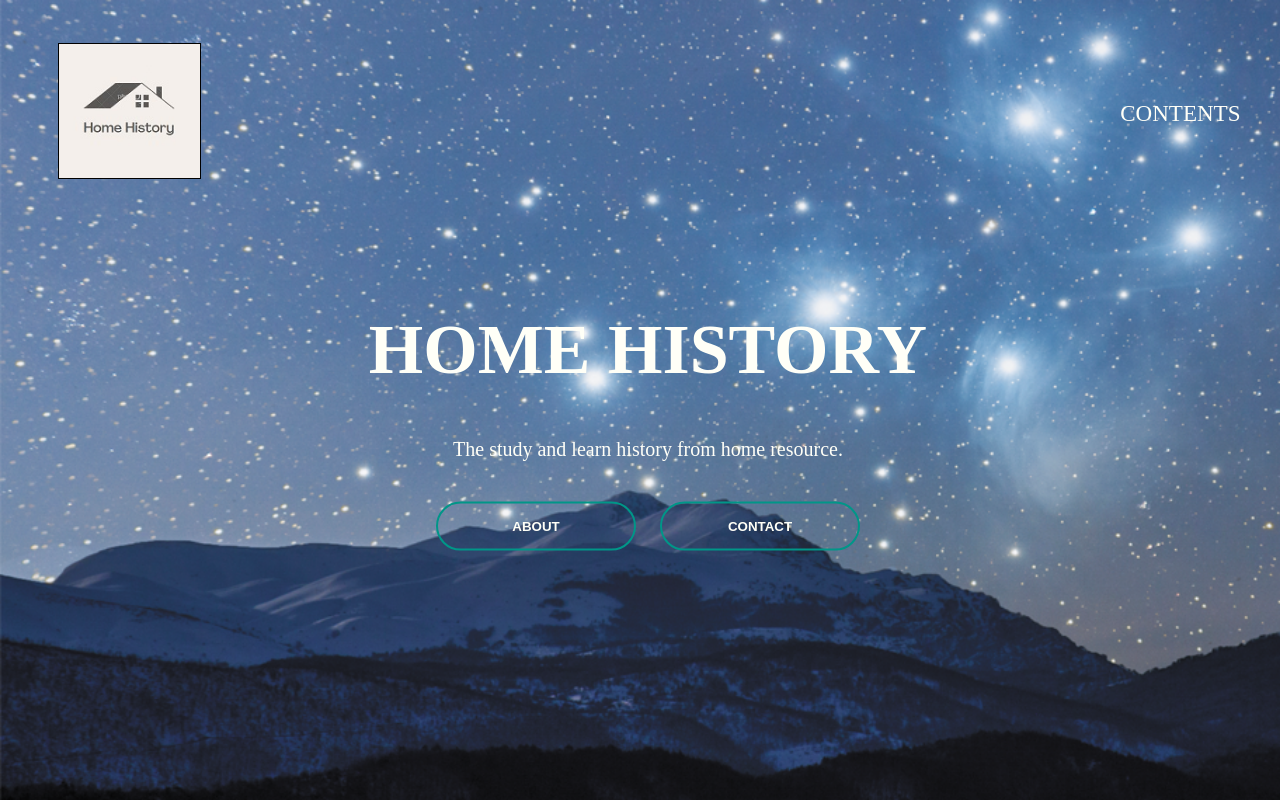
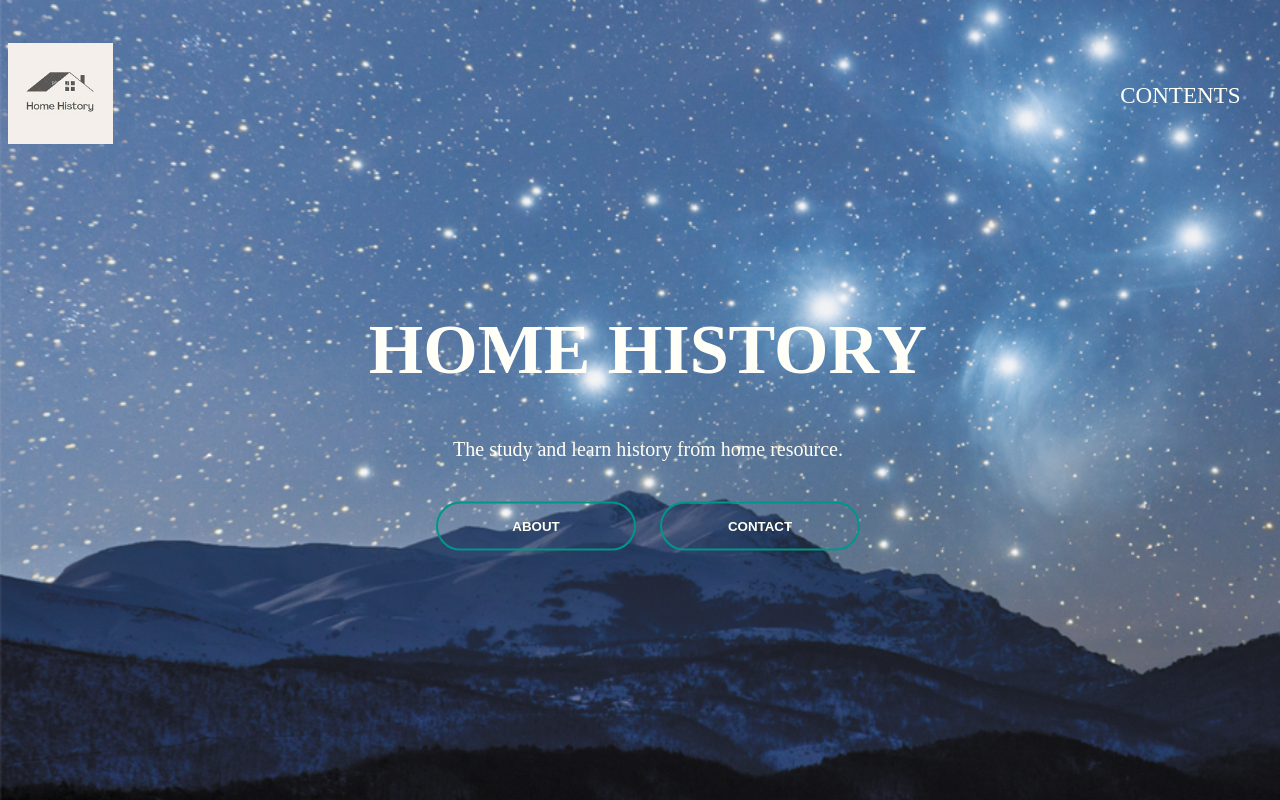
Before and after one commit to Home-History/learn, a plain HTML site: page index.html in a window 1280 px wide. Drawn offline with Linux system fonts and the light colour scheme.

Commit message:
Add files via upload

```diff
--- a/homestyle.css
+++ b/homestyle.css
@@ -1,7 +1,9 @@
-body{
+body {
 	background-repeat: no-repeat;
 	background-attachment: fixed;
 	background-size: cover;
+	overflow-y: hidden;
+	overflow-x: hidden;
 }
 
 .navbar{
@@ -13,12 +15,7 @@ body{
 	justify-content: space-between;
 }
 
-.logo{
-	width: 150px;
-	cursor: pointer;
-	margin-left: 50px;
-	border: 1px solid black;
-}
+
 
 .navbar ul li{
 	list-style: none;
@@ -32,6 +29,7 @@ body{
 	color: #FFFFF7;
 	text-transform: uppercase;
 	font-size: larger;
+
 }
 
 
```
